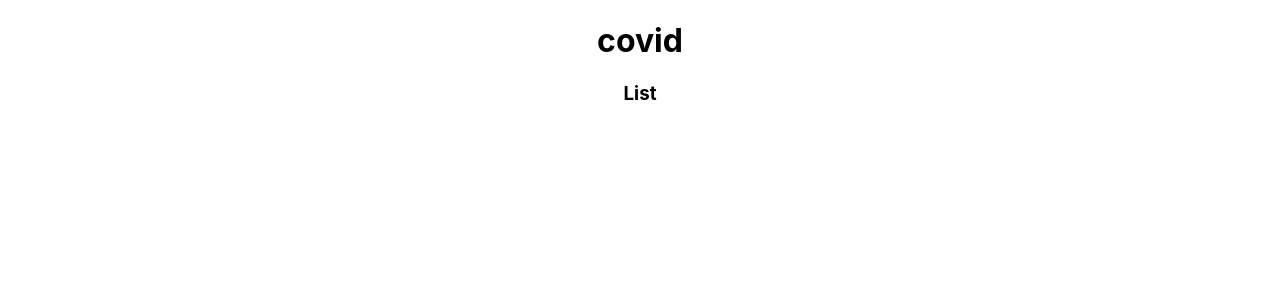
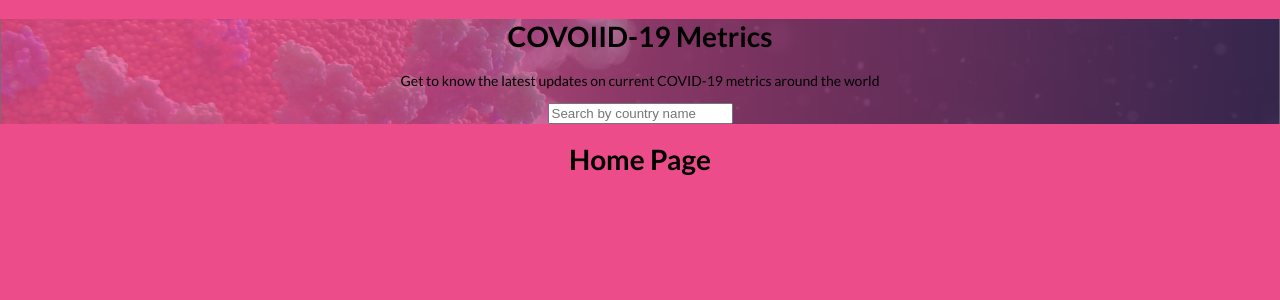
Before and after one commit to AbdollahRaafat/covid19, a React (Create React App) app: page / in a window 1280 px wide. Shown: the top 300 px of the page. Built offline with nearby package versions, Linux system fonts and the light colour scheme.

Commit message:
Add hero banner

```diff
--- a/src/App.js
+++ b/src/App.js
@@ -1,12 +1,18 @@
 import './App.css';
-import Header from './component/hearder';
-import ProductList from './component/productList';
+import { Routes, Route } from 'react-router-dom';
+
+import Hero from './components/Hero';
+import Home from './pages/Home';
+import Details from './pages/Details';
 
 function App() {
   return (
     <div className="App">
-      <Header />
-      <ProductList />
+      <Hero />
+      <Routes>
+        <Route path="/" element={<Home />} />
+        <Route path="/:id" element={<Details />} />
+      </Routes>
     </div>
   );
 }
--- a/src/component/hearder.js
+++ /dev/null
@@ -1,11 +0,0 @@
-import React from "react";
-
-const Header = () => {
-  return(
-    <div>
-      <h1>covid</h1>
-    </div>
-  );
-}
-
-export default Header;
--- a/src/component/productList.js
+++ /dev/null
@@ -1,11 +0,0 @@
-import React from "react";
-
-const ProductList = () => {
-  return (
-    <di>
-      <h3>List</h3>
-    </di>
-  );
-}
-
-export default ProductList;
--- /dev/null
+++ b/src/components/Hero.jsx
@@ -0,0 +1,19 @@
+import React from 'react';
+
+const Header = () => (
+  <div className="h-72 flex items-center justify-center hero">
+    <div className="w-1/3">
+      <h1 className="text-7xl text-white mb-4">COVOIID-19 Metrics</h1>
+      <p className="text-lg font-thin text-white">
+        Get to know the latest updates on current COVID-19 metrics around the
+        world
+      </p>
+      <input
+        type="text"
+        placeholder="Search by country name"
+        className="py-3 px-5 w-full mt-5 focus:outline-pink-500 rounded-full"
+      />
+    </div>
+  </div>
+);
+export default Header;
--- a/src/index.css
+++ b/src/index.css
@@ -1,13 +1,21 @@
+@tailwind base;
+@tailwind components;
+@tailwind utilities;
+
+@import url('https://fonts.googleapis.com/css2?family=Lato:wght@300;400;700&display=swap');
+
 body {
   margin: 0;
-  font-family: -apple-system, BlinkMacSystemFont, 'Segoe UI', 'Roboto', 'Oxygen',
-    'Ubuntu', 'Cantarell', 'Fira Sans', 'Droid Sans', 'Helvetica Neue',
-    sans-serif;
-  -webkit-font-smoothing: antialiased;
-  -moz-osx-font-smoothing: grayscale;
+  padding: 0;
+  box-sizing: border-box;
+  font-family: 'Lato', sans-serif;
+  font-size: 14px;
+  background-color: #ec4c8a;
 }
 
-code {
-  font-family: source-code-pro, Menlo, Monaco, Consolas, 'Courier New',
-    monospace;
+.hero {
+  background: url('./images/Covid\ Banner.png');
+  background-repeat: no-repeat;
+  background-size: cover;
+  background-position: center;
 }
--- a/src/index.js
+++ b/src/index.js
@@ -1,16 +1,15 @@
 import React from 'react';
-import ReactDOM from 'react-dom/client';
-import { Provider } from 'react-redux';
-import store from './redux/store';
+import ReactDOM from 'react-dom';
+import { BrowserRouter } from 'react-router-dom';
+
 import './index.css';
 import App from './App';
 
-
-const root = ReactDOM.createRoot(document.getElementById('root'));
-root.render(
+ReactDOM.render(
   <React.StrictMode>
-    <Provider store={store}>
-       <App />
-    </Provider>
-  </React.StrictMode>
+    <BrowserRouter>
+      <App />
+    </BrowserRouter>
+  </React.StrictMode>,
+  document.getElementById('root'),
 );
--- /dev/null
+++ b/src/pages/Details.js
@@ -0,0 +1,8 @@
+import React from 'react';
+
+const Details = () => (
+  <div>
+    <h1>Details Page</h1>
+  </div>
+);
+export default Details;
--- /dev/null
+++ b/src/pages/Home.js
@@ -0,0 +1,8 @@
+import React from 'react';
+
+const Home = () => (
+  <div>
+    <h1>Home Page</h1>
+  </div>
+);
+export default Home;
--- a/src/redux/action/productAction.js
+++ /dev/null
@@ -1,38 +0,0 @@
-const SELECT_PRODUCTS = "SELECT_PRODUCTS";
-const SELECTED_PRODUCT = "SELECTED_PRODUCT";
-// const REAMOVE_SELECTED_PRODUCT = "REAMOVE_SELECTED_PRODUCT";
-
-const intialState = {
-  products: [
-    {
-      id : 1,
-      name: "chemise",
-      categoris: 'bia yulu',
-    }
-  ]
-}
-
-export const setProduct = (products) => {
-  return {
-    type: SELECT_PRODUCTS,
-    payload: products,
-  }
-}
-
-export const selectedProduct = (product) => {
-  return {
-    type: SELECTED_PRODUCT,
-    payload: product,
-  }
-}
-
-export const productReducer = (state = intialState, type) => {
-  switch (type) {
-    case SELECT_PRODUCTS :
-    return state;
-    default:
-      return state;
-  }
-}
-
-export default productReducer;
--- a/src/redux/reducer/index.js
+++ /dev/null
@@ -1,8 +0,0 @@
-import { combineReducers } from "redux";
-import productReducer from '../action/productAction';
-
- const reducer = combineReducers({
-  allPreoducts: productReducer,
-});
-
-export default reducer;
--- a/src/redux/store.js
+++ /dev/null
@@ -1,6 +0,0 @@
-import { createStore } from 'redux';
-import reducer from './reducer/index'
-
-const store = createStore( reducer, {});
-
-export default store;
```
Also changed, not shown: src/reportWebVitals.js (deleted, +0 -13 lines), src/images/Covid Banner.png (added), src/logo.svg (deleted).
